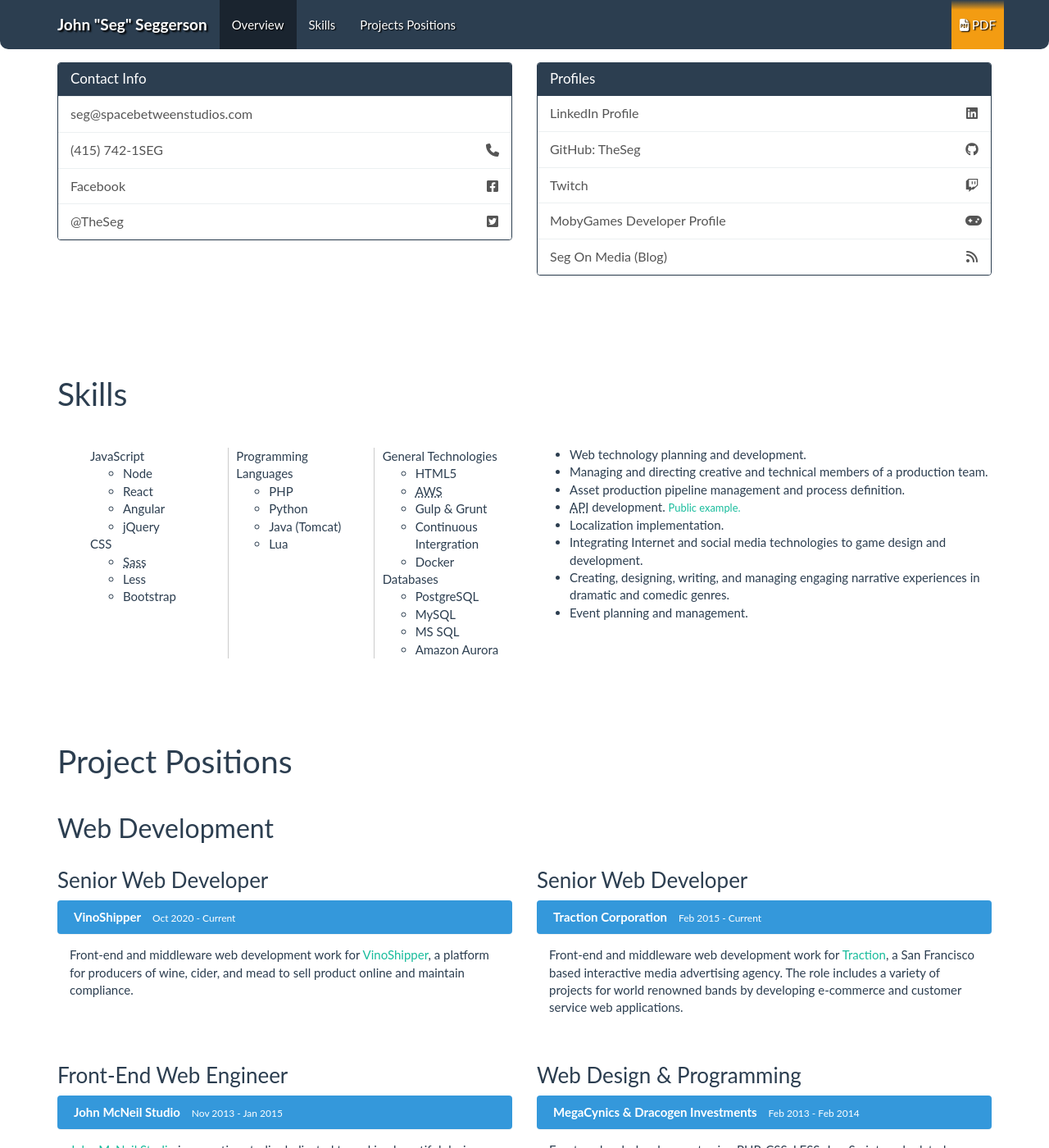
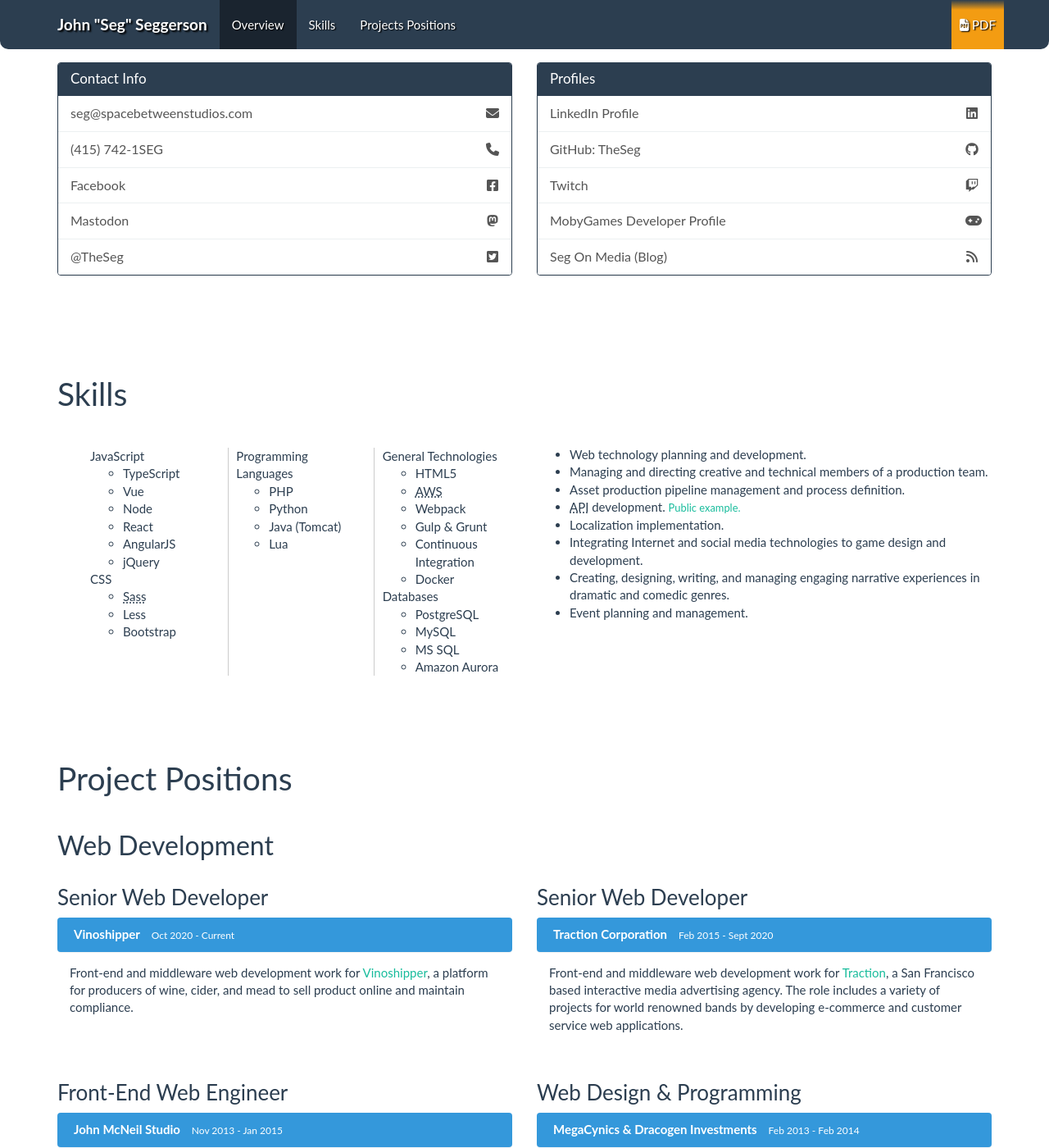
Before and after one commit to TheSeg/theseg.github.io, a Jekyll site: the page built from index.html, in a window 1280 px wide and 1400 px high, scrolled down 800 px. Shown: the whole window at 82% size. Built offline with Jekyll 4.4.1, drawn with Linux system fonts in a browser that asks for light colours; some web fonts are replaced; Markdown is read by kramdown in place of the engine named in the settings; some of the changed text lies outside the part shown.

Commit message:
Copy updates.

```diff
--- a/_includes/content/contact.html
+++ b/_includes/content/contact.html
@@ -8,34 +8,14 @@
           <h3 class="panel-title">Contact Info</h3>
         </div>
         <div class="list-group">
-          <script type="text/javascript">
-          //<![CDATA[
-          <!--
-          var x="function f(x){var i,o=\"\",ol=x.length,l=ol;while(x.charCodeAt(l/13)!" +
-          "=48){try{x+=x;l+=l;}catch(e){}}for(i=l-1;i>=0;i--){o+=x.charAt(i);}return o" +
-          ".substr(0,ol);}f(\")211,\\\"emgrx7400\\\\%n\\\\k5|n?410\\\\=220\\\\ #(d:'.\\"+
-          "\"\\\\000,$%HJX^^YXHDvRQ@220\\\\120\\\\^s\\\\\\\\q220\\\\EKY[010\\\\230\\\\" +
-          "500\\\\400\\\\M~S|!w2 %8Ew:se{771\\\\wg~j#lj+ko*[;vwbnb 720\\\\A\\\\\\\\[ZY" +
-          "620\\\\+400\\\\)JQ.430\\\\520\\\\330\\\\700\\\\@200\\\\400\\\\t\\\\000\\\\E" +
-          "000\\\\300\\\\620\\\\F?_220\\\\320\\\\>2>|5;)+kvu:710\\\\ r\\\\qo720\\\\$\\" +
-          "\"\\\\1*lOHTKP030\\\\GBFAt\\\\u230\\\\VP@s~;;K4tt\\\\\\\\=9,bnbUC010\\\\130" +
-          "\\\\530\\\\430\\\\620\\\\700\\\\300\\\\Q100\\\\500\\\\310\\\\H720\\\\r\\\\t" +
-          "\\\\:).+817':)(-%%23~[_K410\\\\[F\\\\\\\\GMGn\\\\z130\\\\DElt:y*6:~bi~ats,t" +
-          "320\\\\630\\\\420\\\\200\\\\620\\\\430\\\\520\\\\\\\"(f};o nruter};))++y(^)" +
-          "i(tAedoCrahc.x(edoCrahCmorf.gnirtS=+o;721=%y;++y)211<i(fi{)++i;l<i;0=i(rof;" +
-          "htgnel.x=l,\\\"\\\"=o,i rav{)y,x(f noitcnuf\")"                              ;
-          while(x=eval(x));
-          //-->
-          //]]>
-          </script>
-          <noscript>
-            <div class="list-group-item">
+          <a href="javascript:location='mailto:\u0073\u0065\u0067\u0040\u0073\u0070\u0061\u0063\u0065\u0062\u0065\u0074\u0077\u0065\u0065\u006e\u0073\u0074\u0075\u0064\u0069\u006f\u0073\u002e\u0063\u006f\u006d';void 0" class="list-group-item"><script type="text/javascript">document.write('\u003c\u0073\u0070\u0061\u006e\u0020\u0063\u006c\u0061\u0073\u0073\u003d\u0022\u0073\u0065\u0067\u002d\u0069\u0063\u006f\u006e\u002d\u0069\u0074\u0065\u006d\u0022\u003e\u003c\u0069\u0020\u0063\u006c\u0061\u0073\u0073\u003d\u0022\u0066\u0061\u0073\u0020\u0066\u0061\u002d\u0065\u006e\u0076\u0065\u006c\u006f\u0070\u0065\u0022\u0020\u0061\u0072\u0069\u0061\u002d\u0068\u0069\u0064\u0064\u0065\u006e\u003d\u0022\u0074\u0072\u0075\u0065\u0022\u003e\u003c\u002f\u0069\u003e\u003c\u002f\u0073\u0070\u0061\u006e\u003e\u0073\u0065\u0067\u0040\u0073\u0070\u0061\u0063\u0065\u0062\u0065\u0074\u0077\u0065\u0065\u006e\u0073\u0074\u0075\u0064\u0069\u006f\u0073\u002e\u0063\u006f\u006d')</script>
+            <noscript>
               <span class="seg-icon-item">
-                <i class="fas fa-envelope-alt" aria-hidden="true"></i>
+                <i class="fas fa-envelope" aria-hidden="true"></i>
               </span>
               Enable JavaScript for E-mail address.
-            </div>
-          </noscript>
+            </noscript>
+          </a>
           <a href="tel:4157421734" class="list-group-item">
             <span class="seg-icon-item">
               <i class="fas fa-phone" aria-hidden="true"></i>
@@ -47,6 +27,12 @@
               <i class="fab fa-facebook-square" aria-hidden="true"></i>
             </span>
             Facebook
+          </a>
+          <a rel="me" href="https://mastodon.social/@TheSeg" target="_blank" class="list-group-item">
+            <span class="seg-icon-item">
+              <i class="fab fa-mastodon"></i>
+            </span>
+            Mastodon
           </a>
           <a href="https://twitter.com/TheSeg" target="_blank" rel="noopener" class="list-group-item">
             <span class="seg-icon-item">
--- a/_includes/content/positions.html
+++ b/_includes/content/positions.html
@@ -7,12 +7,12 @@
     <div class="panel panel-info">
       <div class="panel-heading">
         <ul class="positionInfo list-inline">
-          <li class="company">VinoShipper</li>
+          <li class="company">Vinoshipper</li>
           <li class="dates">Oct 2020 - Current</li>
         </ul>
       </div>
       <div class="panel-body">
-        Front-end and middleware web development work for <a href="https://www.vinoshipper.com/" target="_blank" rel="noopener">VinoShipper</a>, a platform for producers of wine, cider, and mead to sell product online and maintain compliance.
+        Front-end and middleware web development work for <a href="https://www.vinoshipper.com/" target="_blank" rel="noopener">Vinoshipper</a>, a platform for producers of wine, cider, and mead to sell product online and maintain compliance.
       </div>
     </div>
   </div>
@@ -23,7 +23,7 @@
       <div class="panel-heading">
         <ul class="positionInfo list-inline">
           <li class="company">Traction Corporation</li>
-          <li class="dates">Feb 2015 - Current</li>
+          <li class="dates">Feb 2015 - Sept 2020</li>
         </ul>
       </div>
       <div class="panel-body">
@@ -98,7 +98,7 @@
       <div class="panel-heading">
         <ul class="positionInfo list-inline">
           <li class="company">The Rathskeller Club</li>
-          <li class="dates">Jan 2016 - Current</li>
+          <li class="dates">Jan 2016 - Oct 2021</li>
         </ul>
       </div>
       <div class="panel-body">
@@ -114,7 +114,7 @@
       <div class="panel-heading">
         <ul class="positionInfo list-inline">
           <li class="company">The Vespertine Circus</li>
-          <li class="dates">Nov 2015 - Current</li>
+          <li class="dates">Nov 2015 - Oct 2017</li>
         </ul>
       </div>
       <div class="panel-body">
@@ -169,7 +169,7 @@
       <div class="panel-heading">
         <ul class="positionInfo list-inline">
           <li class="company">Squinkifer Productions</li>
-          <li class="dates">Jan 2014 - Current</li>
+          <li class="dates">Jan 2014 - Jan 2016</li>
         </ul>
       </div>
       <div class="panel-body">
--- a/_includes/content/skills.html
+++ b/_includes/content/skills.html
@@ -3,9 +3,11 @@
       <ul class="list_col">
         <li>JavaScript
           <ul>
+            <li>TypeScript</li>
+            <li>Vue</li>
             <li>Node</li>
             <li>React</li>
-            <li>Angular</li>
+            <li>AngularJS</li>
             <li>jQuery</li>
           </ul>
         </li>
@@ -28,8 +30,9 @@
           <ul>
             <li>HTML5</li>
             <li><abbr title="Amazon Web Services">AWS</abbr></li>
+            <li>Webpack</li>
             <li>Gulp &amp; Grunt</li>
-            <li>Continuous Intergration</li>
+            <li>Continuous Integration</li>
             <li>Docker</li>
           </ul>
         </li>
--- a/_includes/footer.html
+++ b/_includes/footer.html
@@ -9,14 +9,14 @@
   <div class="links">
     <a class="btn btn-warning btn-sm" href="{{site.baseurl}}/pdf/John_Seg_Seggerson.pdf"><i class="fas fa-file-pdf"></i> PDF</a>
   </div>
-  Made by <a href="http://segonmedia.com">John "Seg" Seggerson</a>.<br/>
-  Licensed under the <a href="http://creativecommons.org/licenses/by-sa/3.0/">Attribution-ShareAlike 3.0 Unported <small>(CC BY-SA 3.0)</small></a> unless otherwise noted.<br/>
+  Made by <a href="https://segonmedia.com">John "Seg" Seggerson</a>.<br/>
+  Licensed under the <a href="https://creativecommons.org/licenses/by-sa/3.0/">Attribution-ShareAlike 3.0 Unported <small>(CC BY-SA 3.0)</small></a> unless otherwise noted.<br/>
   {% if page.theme == "flatly" %}
     {% include footer-flatly.html %}
   {% elsif page.theme == "cyborg" %}
     {% include footer-cyborg.html %}
   {% else %}
-    Developed with <a href="http://twitter.github.com/bootstrap/">Bootstrap</a>.<br>
+    Developed with <a href="https://getbootstrap.com/">Bootstrap</a>.<br>
   {% endif %}
-  Hosted on <a href="http://pages.github.com/">GitHub</a>. Icons from <a href="http://fontawesome.io/">Font Awesome</a> &amp; <a href="http://www.stanleysy.com/">Stanley Sy</a>. Web fonts from <a href="http://www.google.com/webfonts">Google</a>.</p>
+  Hosted on <a href="https://pages.github.com/">GitHub</a>. Icons from <a href="https://fontawesome.com/">Font Awesome</a> &amp; <a href="https://www.stanleysy.com/">Stanley Sy</a>. Web fonts from <a href="https://fonts.google.com/">Google</a>.</p>
 </footer>
--- a/_includes/head.html
+++ b/_includes/head.html
@@ -96,6 +101,7 @@
     },
     "jobTitle": "Experience Designer",
     "sameAs": [
+      "https://mastodon.social/@TheSeg",
       "https://www.facebook.com/TheSeg/",
       "https://www.twitter.com/TheSeg/",
       "https://www.linkedin.com/in/johnseggerson/",
```
Also changed, not shown: other parts of _includes/head.html (+12 -7 lines), 1 other file.
